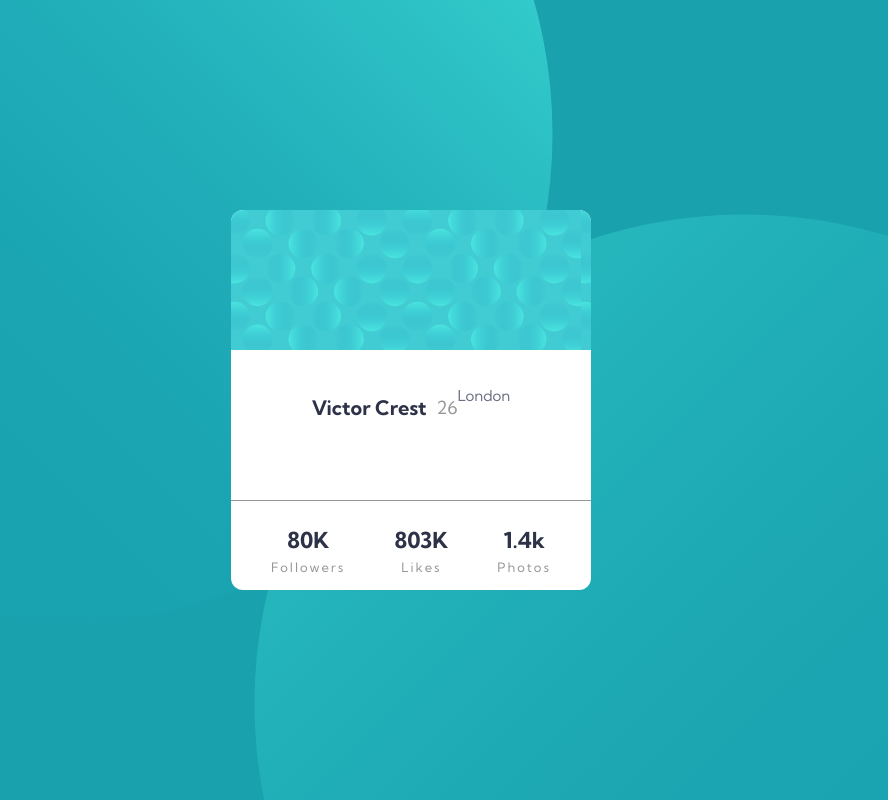
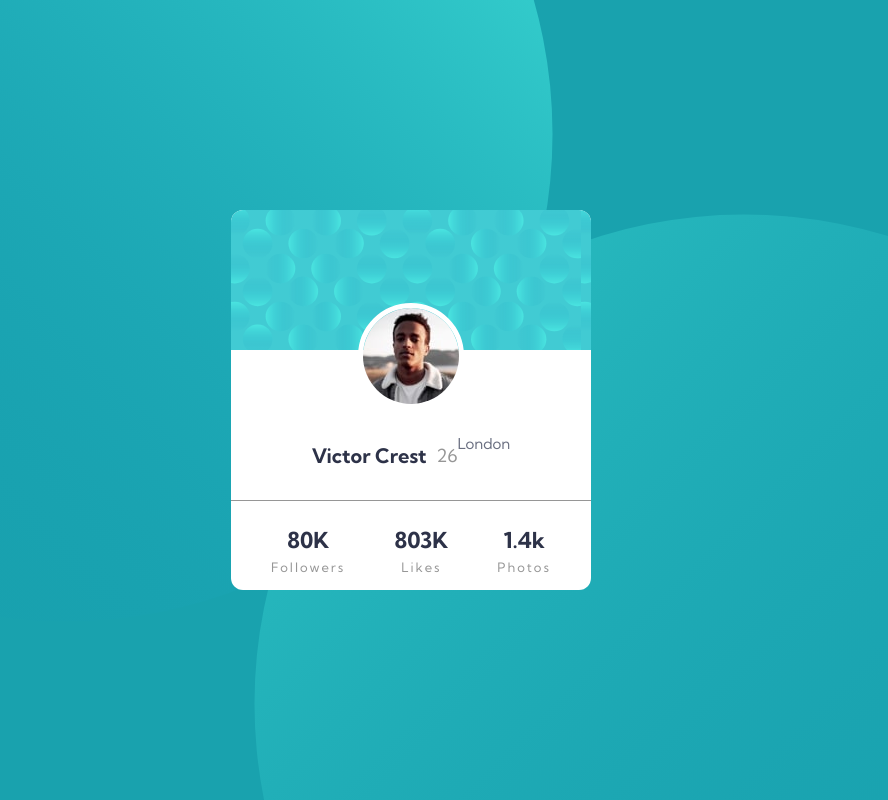
Before and after one commit to brahmbeyond/profileCard, a plain HTML site: page index.html in a window 1280 px wide. Shown: the whole page, without its empty margins (229-1117 px from the left). Drawn offline with Linux system fonts and the light colour scheme.

Commit message:
Update index.html

```diff
--- a/index.html
+++ b/index.html
@@ -18,7 +18,7 @@
 
 <div class="profile-container">
   <div class="card-user">
-    <img src="">
+    <img src="./image-victor.jpg">
 
     <div class="details"><h1 class="name">Victor Crest</h1><span class="age"> 26</span>
          <p class="city">London</p>
```
